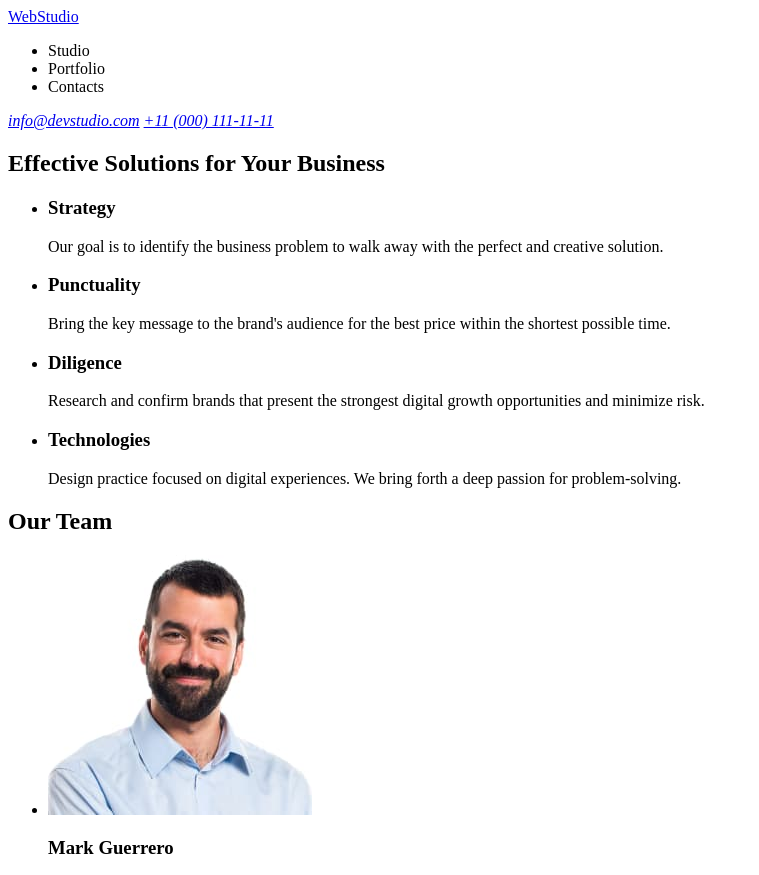
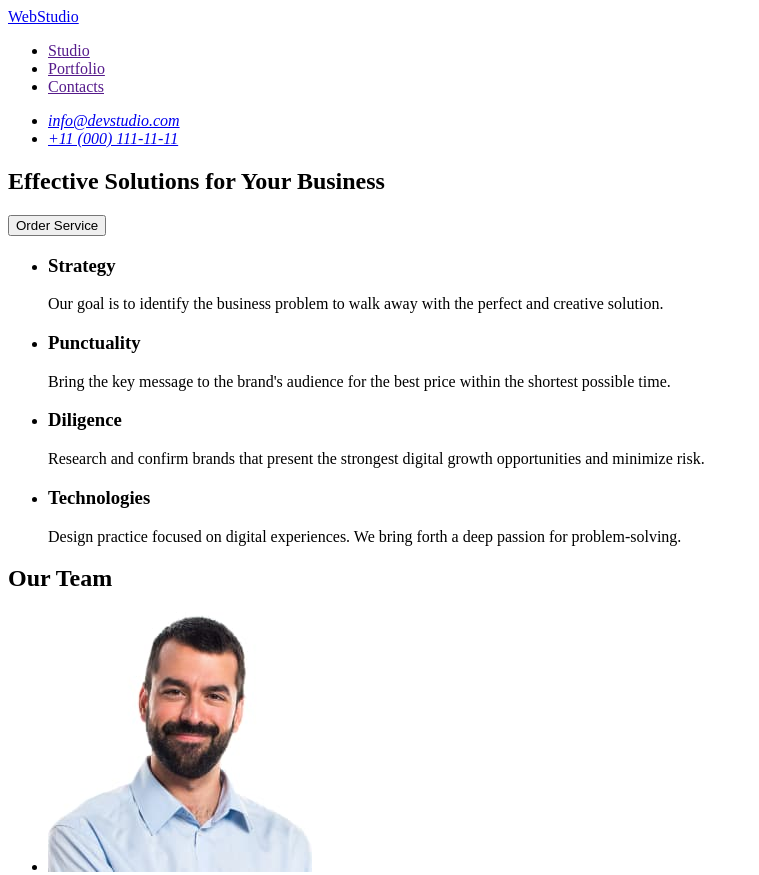
Before and after one commit to dmvoytyuk/goit-markup-hw-01, a plain HTML site: page index.html in a window 1280 px wide. Shown: the top 875 px of the page, without its empty margins (0-759 px from the left). Drawn offline with Linux system fonts and the light colour scheme.

Commit message:
error corrections

```diff
--- a/index.html
+++ b/index.html
@@ -10,19 +10,22 @@
       <nav>
         <a href="./index.html">WebStudio</a>
         <ul>
-          <li>Studio</li>
-          <li>Portfolio</li>
-          <li>Contacts</li>
+          <li><a href="">Studio</a></li>
+          <li><a href="">Portfolio</a></li>
+          <li><a href="">Contacts</a></li>
         </ul>
       </nav>
       <address>
-        <a href="mailto:info@devstudio.com">info@devstudio.com</a>
-        <a href="tel:+110001111111">+11 (000) 111-11-11</a>
+        <ul>
+          <li><a href="mailto:info@devstudio.com">info@devstudio.com</a></li>
+          <li><a href="tel:+110001111111">+11 (000) 111-11-11</a></li>
+        </ul>
       </address>
     </header>
     <main>
       <section>
         <h1>Effective Solutions for Your Business</h1>
+        <button type="button">Order Service</button>
       </section>
       <section>
         <h2 hidden>Studio</h2>
@@ -61,22 +64,22 @@
         <h2>Our Team</h2>
         <ul>
           <li>
-            <img src="./images/mark.jpg" alt="Mark Guerrero" />
+            <img src="./images/mark.jpg" alt="Mark Guerrero" width="264" />
             <h3>Mark Guerrero</h3>
             <p>Product Designer</p>
           </li>
           <li>
-            <img src="./images/tom.jpg" alt="Tom Ford" />
+            <img src="./images/tom.jpg" alt="Tom Ford" width="264" />
             <h3>Tom Ford</h3>
             <p>Frontend Developer</p>
           </li>
           <li>
-            <img src="./images/camila.jpg" alt="Camila Garcia" />
+            <img src="./images/camila.jpg" alt="Camila Garcia" width="264" />
             <h3>Camila Garcia</h3>
             <p>Marketing</p>
           </li>
           <li>
-            <img src="./images/daniel.jpg" alt="Daniel Wilson" />
+            <img src="./images/daniel.jpg" alt="Daniel Wilson" width="264" />
             <h3>Daniel Wilson</h3>
             <p>UI Designer</p>
           </li>
```
